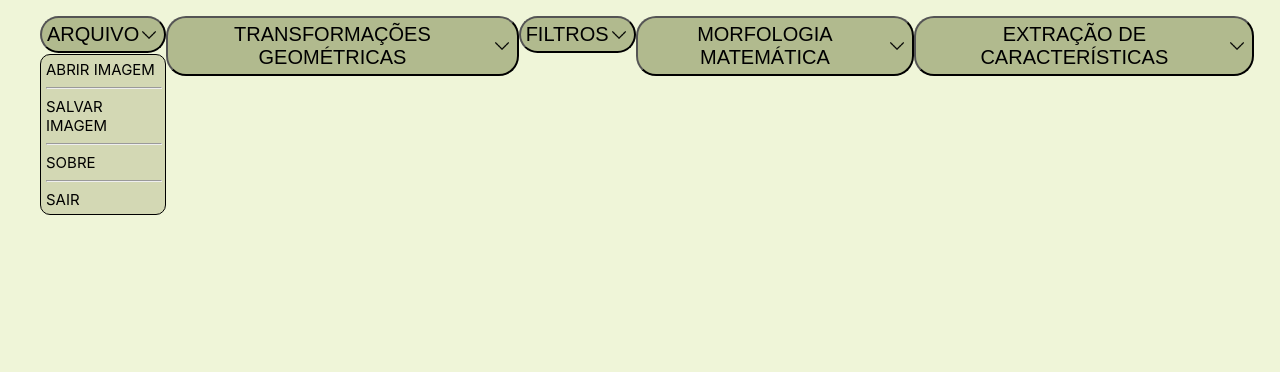
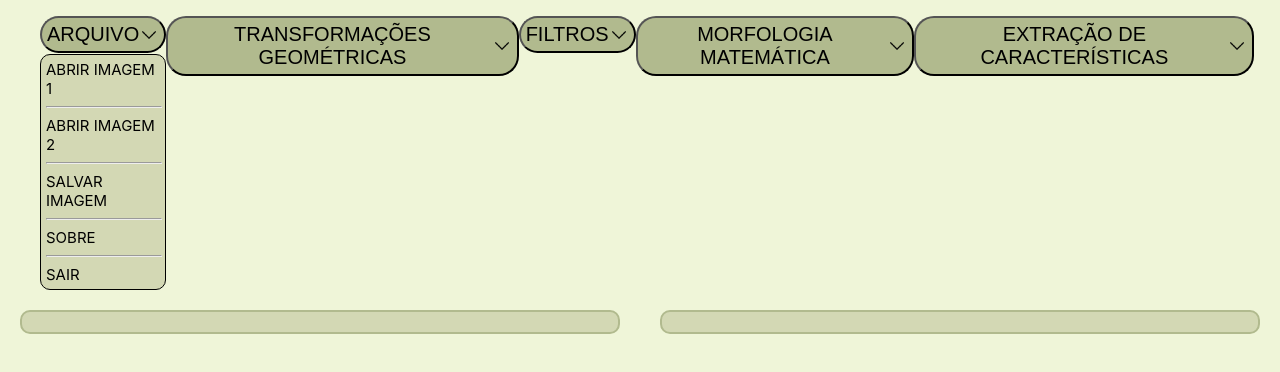
Before and after one commit to juliaandreiakoch/processamento_digital_imagens, a React (Create React App) app: page / in a window 1280 px wide. Both pictures are taken after a click on the button "ARQUIVO". Shown: the top 372 px of the page. Built offline with nearby package versions, Linux system fonts and the light colour scheme.

Commit message:
Display Images

```diff
--- a/src/App.css
+++ b/src/App.css
@@ -53,10 +53,25 @@
 
 hr {
   width: 100%;
-  color: black
+  color: black;
 }
 
-.opened-image {
-  width: 500px;
-  height: 500px;
+.imagesContainer {
+  display: flex;
+  justify-content: space-around;
+  margin-top: 20px;
 }
+
+.imageBox {
+  width: 45%;
+  border: 2px solid #b1ba8e;
+  border-radius: 10px;
+  padding: 10px;
+  background-color: #d3d8b4;
+}
+
+.imageBox img {
+  width: 100%;
+  height: auto;
+  border-radius: 10px;
+}
--- a/src/App.tsx
+++ b/src/App.tsx
@@ -10,32 +10,59 @@
   const [isFilterExpanded, setIsFilterExpanded] = useState<boolean>(false);
   const [isMorphologyExpanded, setIsMorphologyExpanded] = useState<boolean>(false);
   const [isExtractionExpanded, setIsExtractionExpanded] = useState<boolean>(false);
-  const [imageSrc, setImageSrc] = useState<string | null>(null);
-  const fileInputRef = useRef<HTMLInputElement>(null);
+  const [imageSrc1, setImageSrc1] = useState<string | null>(null);
+  const [imageSrc2, setImageSrc2] = useState<string | null>(null);
+  const fileInputRef1 = useRef<HTMLInputElement>(null);
+  const fileInputRef2 = useRef<HTMLInputElement>(null);
 
-  const handleImageUpload = (event: React.ChangeEvent<HTMLInputElement>) => {
+  const handleImageUpload1 = (event: React.ChangeEvent<HTMLInputElement>) => {
     const file = event.target.files?.[0];
     if (file) {
       const reader = new FileReader();
       reader.onloadend = () => {
-        setImageSrc(reader.result as string);
+        setImageSrc1(reader.result as string);
       };
       reader.readAsDataURL(file);
     }
   }
 
-  const handleOpenImage = () => {
-    if (fileInputRef.current) {
-      fileInputRef.current.click();
+  const handleImageUpload2 = (event: React.ChangeEvent<HTMLInputElement>) => {
+    const file = event.target.files?.[0];
+    if (file) {
+      const reader = new FileReader();
+      reader.onloadend = () => {
+        setImageSrc2(reader.result as string);
+      };
+      reader.readAsDataURL(file);
+    }
+  }
+
+  const handleOpenImage1 = () => {
+    if (fileInputRef1.current) {
+      fileInputRef1.current.click();
+    }
+  };
+
+  const handleOpenImage2 = () => {
+    if (fileInputRef2.current) {
+      fileInputRef2.current.click();
     }
   };
 
   return (
     <div>
-      <input type="file"
-        ref={fileInputRef}
+      <input
+        type="file"
+        ref={fileInputRef1}
         style={{ display: 'none' }}
-        onChange={handleImageUpload} />
+        onChange={handleImageUpload1}
+      />
+      <input
+        type="file"
+        ref={fileInputRef2}
+        style={{ display: 'none' }}
+        onChange={handleImageUpload2}
+      />
       <nav>
         <ul className='headerMenu'>
           <div className='expandedItem'>
@@ -47,7 +74,9 @@
             </button>
             {isFileExpanded && (
               <ul className='expandedList'>
-                <li onClick={handleOpenImage}>Abrir imagem</li>
+                <li onClick={handleOpenImage1}>Abrir imagem 1</li>
+                <hr />
+                <li onClick={handleOpenImage2}>Abrir imagem 2</li>
                 <hr />
                 <li>Salvar imagem</li>
                 <hr />
@@ -131,12 +160,14 @@
           </div>
         </ul>
       </nav>
-      <div>
-        {imageSrc && <img src={imageSrc} alt="Uploaded" style={{ width: '300px' }} />}
+      <div className="imagesContainer">
+        <div className="imageBox">
+          {imageSrc1 && <img src={imageSrc1} alt="Imagem 1" />}
+        </div>
+        <div className="imageBox">
+          {imageSrc2 && <img src={imageSrc2} alt="Imagem 2" />}
+        </div>
       </div>
-      {imageSrc &&
-        <img className='opened-image' src={imageSrc} />
-      }
     </div>
   );
 }
```
